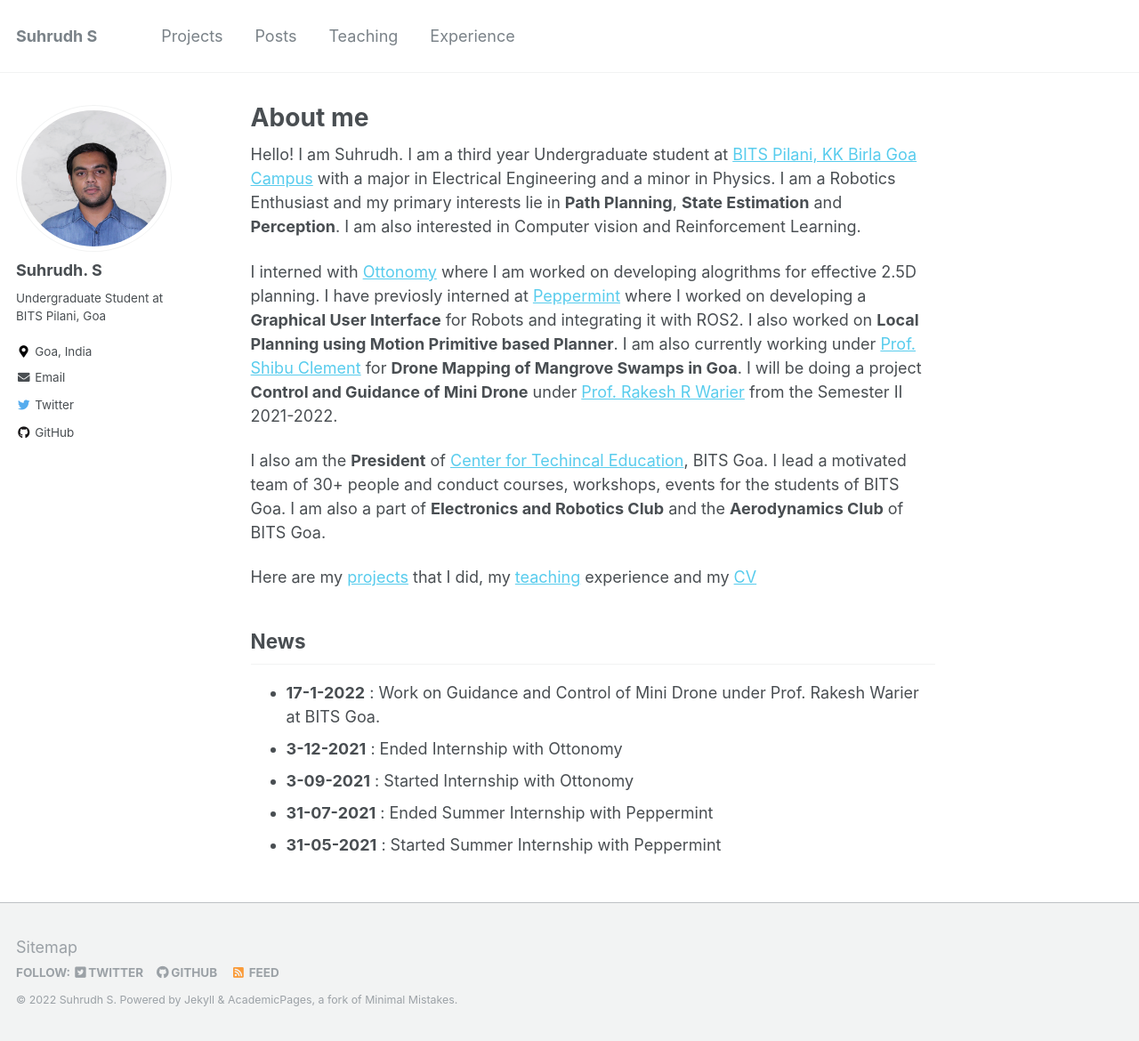
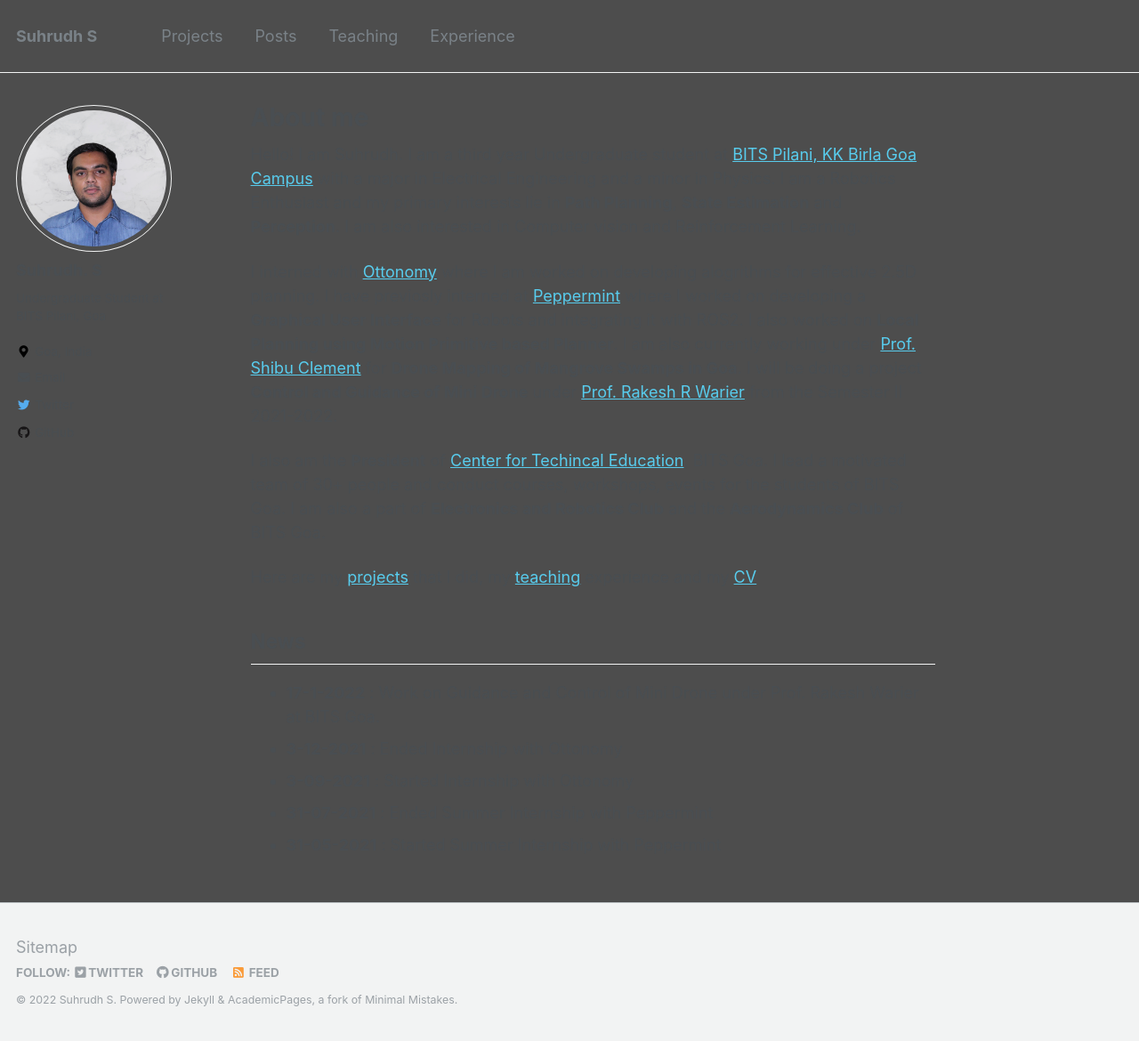
Before and after one commit to SuhrudhSarathy/SuhrudhSarathy.github.io, a Jekyll site: the page built from _pages/about.md, in a window 1280 px wide and 1170 px high. Shown: the whole window at 89% size. Built offline with Jekyll 4.4.1, drawn with Linux system fonts in a browser that asks for light colours.

Commit message:
changed bg color

```diff
--- a/_sass/_variables.scss
+++ b/_sass/_variables.scss
@@ -55,7 +55,7 @@ $light-gray                 : mix(#fff, $gray, 50%);
 $lighter-gray               : mix(#fff, $gray, 90%);
 
 $body-color                 : #fff;
-$background-color           : #fff;
+$background-color           : #4d4d4d; // #fff;
 $code-background-color      : #fafafa;
 $code-background-color-dark : $light-gray;
 $text-color                 : $dark-gray;
```
